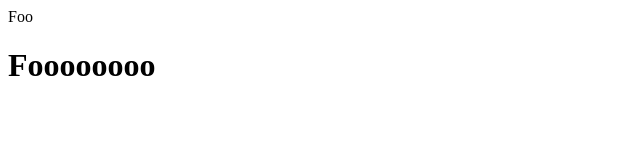
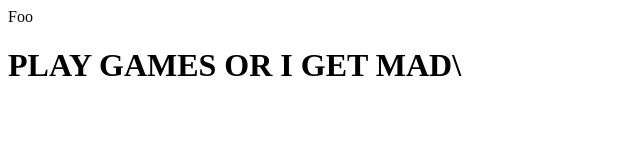
Before and after one commit to JTpowerchime/musical-waffle, a plain HTML site: page index.html in a window 1280 px wide. Shown: the whole page, without its empty margins (0-640 px from the left). Drawn offline with Linux system fonts and the light colour scheme.

Commit message:
Update index.html

```diff
--- a/index.html
+++ b/index.html
@@ -1,6 +1,6 @@
 <html>
   <head>Foo</head>
   <body>
-    <h1>Foooooooo</h1>
+    <h1>PLAY GAMES OR I GET MAD\</h1>
   </body>
 </html>
```
